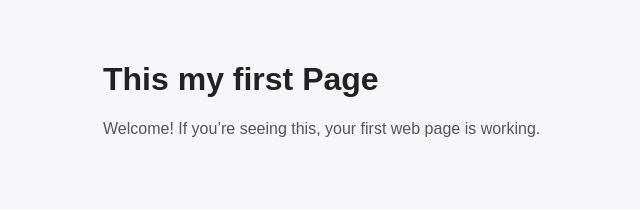
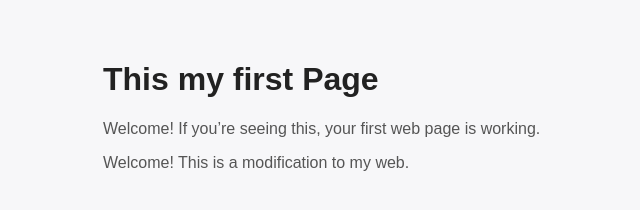
Before and after one commit to mustafapersona-design/musty.github.io, a plain HTML site: page index.html in a window 1280 px wide. Shown: the whole page, without its empty margins (137-777 px from the left). Drawn offline with Linux system fonts and the light colour scheme.

Commit message:
Update index.html

```diff
--- a/index.html
+++ b/index.html
@@ -16,7 +16,9 @@
   <div class="container">
     <h1>This my first Page</h1>
     <p>Welcome! If you’re seeing this, your first web page is working.</p>
+     <p>Welcome! This is a modification to my web.</p>
    <!-- <footer>Made with HTML5</footer>-->
   </div>
 </body>
+
 </html>
```
